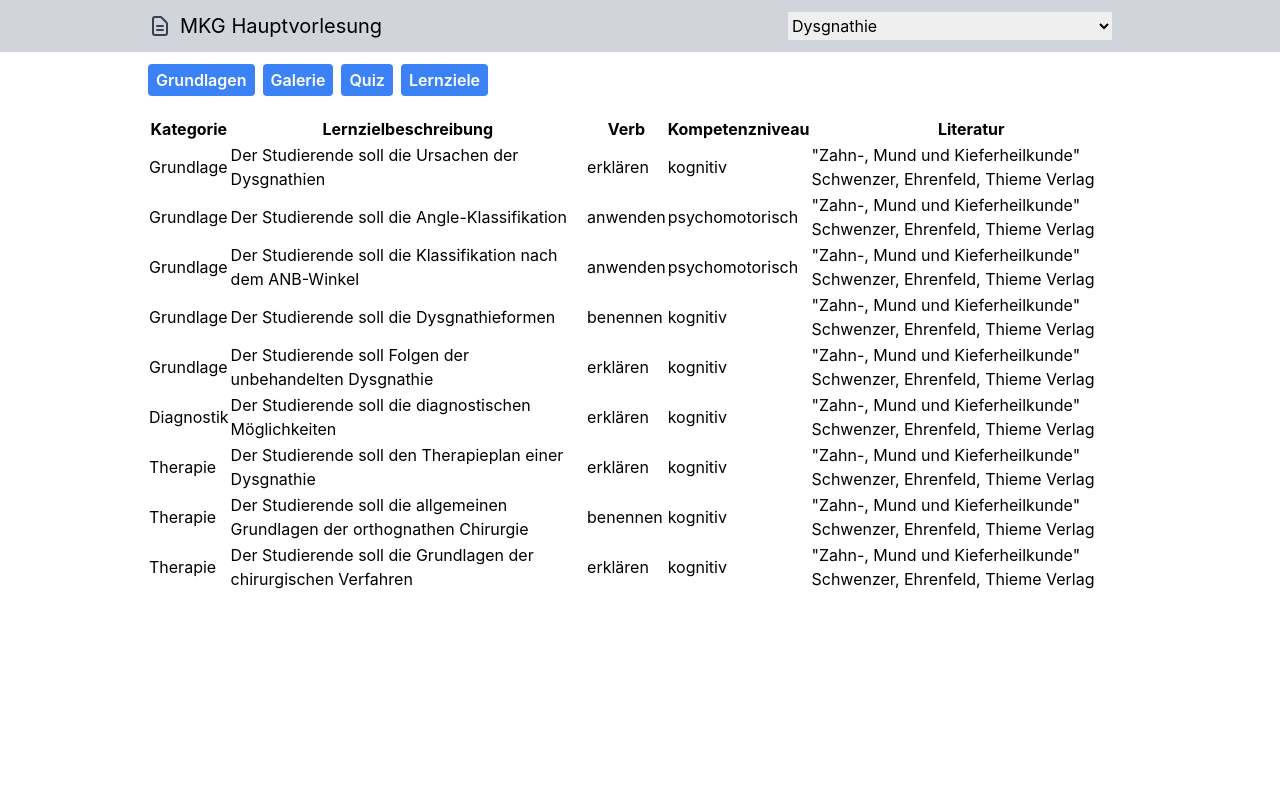
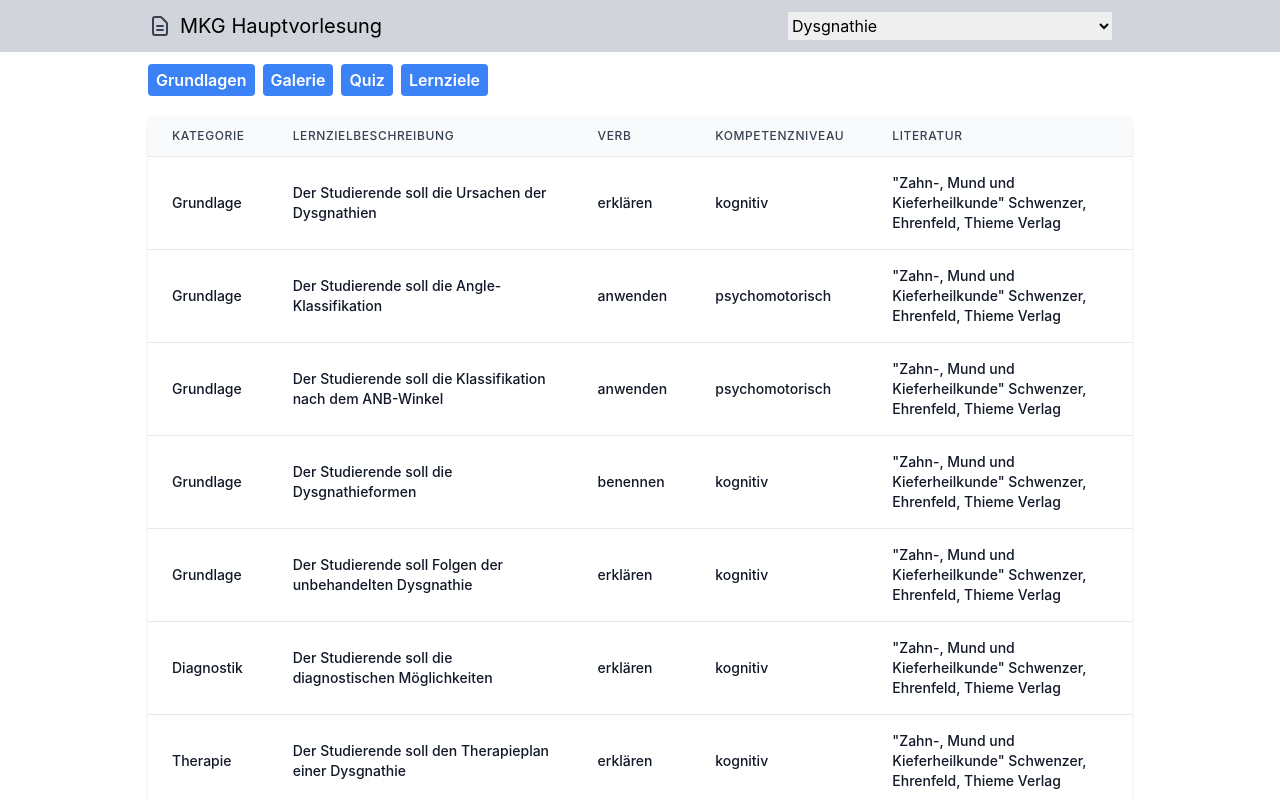
Before and after one commit to jonksc/LearnMedicine, a React (Create React App) app: page / in a window 1280 px wide. Both pictures are taken after a click on the button "Lernziele". Shown: the top 800 px of the page. Built offline with nearby package versions, Linux system fonts and the light colour scheme.

Commit message:
Add Lernziele styling

```diff
--- a/src/App.js
+++ b/src/App.js
@@ -20,12 +20,12 @@ function App() {
       />
       <div className="max-w-5xl mx-auto px-5">
         {topic === 'dysgnathie' && <Dysgnathie />}
-        {topic === 'lkg' && <Lkg />}
         {topic === 'entzuendungen_und_abszesse' && <Entzuendungen_und_abszesse />}
         {topic === 'gesichtshauttumoren' && <Gesichtshauttumoren />}
         {topic === 'implantologie_und_epithetik' && <Lkg />}
         {topic === 'komplikationen' && <Lkg />}
         {topic === 'kraniosynostosen' && <Lkg />}
+        {topic === 'lkg' && <Lkg />}
         {topic === 'lokale_lappenplastiken' && <Lkg />}
         {topic === 'mikrochirurgie' && <Lkg />}
         {topic === 'mronj_und_orn' && <Lkg />}
--- a/src/index.css
+++ b/src/index.css
@@ -38,3 +38,11 @@ iframe {
   grid-template-columns:
     repeat(auto-fit, minmax(300px, 1fr));
 }
+
+th {
+  @apply px-6 py-3 text-left text-xs font-medium text-gray-700 uppercase tracking-wider bg-gray-50
+}
+
+td {
+  @apply px-6 py-4 text-sm font-medium text-gray-900
+}
--- a/src/pages/aspects/Lernziele.js
+++ b/src/pages/aspects/Lernziele.js
@@ -2,10 +2,18 @@ import React from 'react';
 
 const Lernziele = ({ lernziele }) => {
   return (
-    <div>
-      <table className="table">
-        {lernziele}
-      </table>
+    <div className="flex flex-col">
+      <div className="-my-2 overflow-x-auto sm:-mx-6 lg:-mx-8">
+        <div className="py-2 align-middle inline-block min-w-full sm:px-6 lg:px-8">
+          <div className="shadow overflow-hidden border-b border-gray-200 sm:rounded-lg">
+            <table className="min-w-full divide-y divide-gray-200">
+              <tbody className="bg-white divide-y divide-gray-200">
+                {lernziele}
+              </tbody>
+            </table>
+          </div>
+        </div>
+      </div>
     </div>
   );
 };
--- a/src/pages/topics/dysgnathie/Dysgnathie.js
+++ b/src/pages/topics/dysgnathie/Dysgnathie.js
@@ -60,7 +60,7 @@ const Dysgnathie = () => {
   ];
 
   const lernziele =
-  <tbody>
+  <>
     <tr><th>Kategorie</th><th>Lernzielbeschreibung</th><th>Verb</th><th>Kompetenzniveau</th><th>Literatur</th></tr>
     <tr><td>Grundlage</td><td>Der Studierende soll die Ursachen der Dysgnathien</td><td>erklären</td><td>kognitiv</td><td>"Zahn-, Mund und Kieferheilkunde" Schwenzer, Ehrenfeld, Thieme Verlag</td></tr>
     <tr><td>Grundlage</td><td>Der Studierende soll die Angle-Klassifikation</td><td>anwenden</td><td>psychomotorisch</td><td>"Zahn-, Mund und Kieferheilkunde" Schwenzer, Ehrenfeld, Thieme Verlag</td></tr>
@@ -71,7 +71,7 @@ const Dysgnathie = () => {
     <tr><td>Therapie</td><td>Der Studierende soll den Therapieplan einer Dysgnathie</td><td>erklären</td><td>kognitiv</td><td>"Zahn-, Mund und Kieferheilkunde" Schwenzer, Ehrenfeld, Thieme Verlag</td></tr>
     <tr><td>Therapie</td><td>Der Studierende soll die allgemeinen Grundlagen der orthognathen Chirurgie</td><td>benennen</td><td>kognitiv</td><td>"Zahn-, Mund und Kieferheilkunde" Schwenzer, Ehrenfeld, Thieme Verlag</td></tr>
     <tr><td>Therapie</td><td>Der Studierende soll die Grundlagen der chirurgischen Verfahren</td><td>erklären</td><td>kognitiv</td><td>"Zahn-, Mund und Kieferheilkunde" Schwenzer, Ehrenfeld, Thieme Verlag</td></tr>
-  </tbody>;
+  </>;
 
   return (
     <div>
--- a/src/pages/topics/entzuendungen_und_abszesse/Entzuendungen_und_abszesse.js
+++ b/src/pages/topics/entzuendungen_und_abszesse/Entzuendungen_und_abszesse.js
@@ -52,7 +52,7 @@ const Entzuendungen_und_abszesse = () => {
   ];
 
   const lernziele =
-  <tbody>
+  <>
     <tr><th>Kategorie</th><th>Lernzielbeschreibung</th><th>Verb</th><th>Kompetenzniveau</th><th>Literatur</th></tr>
     <tr><td>Grundlage</td><td>Der Studierende soll die Ätiologie von Entzündungen</td><td>erklären</td><td>kognitiv</td><td>"Zahn-, Mund und Kieferheilkunde" Schwenzer, Ehrenfeld, Thieme Verlag</td></tr>
     <tr><td>Grundlage</td><td>Der Studierende soll die Keime zervikofazialer Infektionen </td><td>benennen</td><td>kognitiv</td><td>"Zahn-, Mund und Kieferheilkunde" Schwenzer, Ehrenfeld, Thieme Verlag</td></tr>
@@ -61,7 +61,7 @@ const Entzuendungen_und_abszesse = () => {
     <tr><td>Grundlage</td><td>Der Studierende soll die Ätiologie, Ursachen, prädisponierende Faktoren, Pathologie, das Keimspektrum und die Diagnostik von Osteomyelitis</td><td>erklären</td><td>kognitiv</td><td>"Zahn-, Mund und Kieferheilkunde" Schwenzer, Ehrenfeld, Thieme Verlag</td></tr>
     <tr><td>Grundlage</td><td>Der Studierende soll die verschiedenen Formen der Osteomyelitis</td><td>erklären</td><td>kognitiv</td><td>"Zahn-, Mund und Kieferheilkunde" Schwenzer, Ehrenfeld, Thieme Verlag</td></tr>
     <tr><td>Grundlage</td><td>Der Studierende soll die antiobiotische Therapie der verschiedenen Entzündungen</td><td>benennen</td><td>kognitiv</td><td>"Zahn-, Mund und Kieferheilkunde" Schwenzer, Ehrenfeld, Thieme Verlag</td></tr>
-  </tbody>;
+  </>;
 
   return (
     <div>
--- a/src/pages/topics/gesichtshauttumoren/Gesichtshauttumoren.js
+++ b/src/pages/topics/gesichtshauttumoren/Gesichtshauttumoren.js
@@ -52,7 +52,7 @@ const Gesichtshauttumoren = () => {
   ];
 
   const lernziele =
-  <tbody>
+  <>
     <tr><th>Kategorie</th><th>Lernzielbeschreibung</th><th>Verb</th><th>Kompetenzniveau</th><th>Literatur</th></tr>
     <tr><td>Grundlage</td><td>Der Studierende soll den Aufbau der Haut</td><td>benennen</td><td>kognitiv</td><td>"Zahn-, Mund und Kieferheilkunde" Schwenzer, Ehrenfeld, Thieme Verlag</td></tr>
     <tr><td>Grundlage</td><td>Der Studierende soll die Eindringtiefe nach Clark und Breslow</td><td>benennen</td><td>kognitiv</td><td>"Zahn-, Mund und Kieferheilkunde" Schwenzer, Ehrenfeld, Thieme Verlag</td></tr>
@@ -61,7 +61,7 @@ const Gesichtshauttumoren = () => {
     <tr><td>Therapie</td><td>Der Studierende soll die Eigenschaften und Therapie von Merkelzellkarzinomen</td><td>erklären</td><td>kognitiv</td><td>"Zahn-, Mund und Kieferheilkunde" Schwenzer, Ehrenfeld, Thieme Verlag</td></tr>
     <tr><td>Therapie</td><td>Der Studierende soll die Eigenschaften und Therapie von Malignen Melanomen</td><td>erklären</td><td>kognitiv</td><td>"Zahn-, Mund und Kieferheilkunde" Schwenzer, Ehrenfeld, Thieme Verlag</td></tr>
     <tr><td>Therapie</td><td>Der Studierende soll die Eigenschaften und Therapie von Kerathoakanthomen</td><td>erklären</td><td>kognitiv</td><td>"Zahn-, Mund und Kieferheilkunde" Schwenzer, Ehrenfeld, Thieme Verlag</td></tr>
-  </tbody>;
+  </>;
 
   return (
     <div>
```
